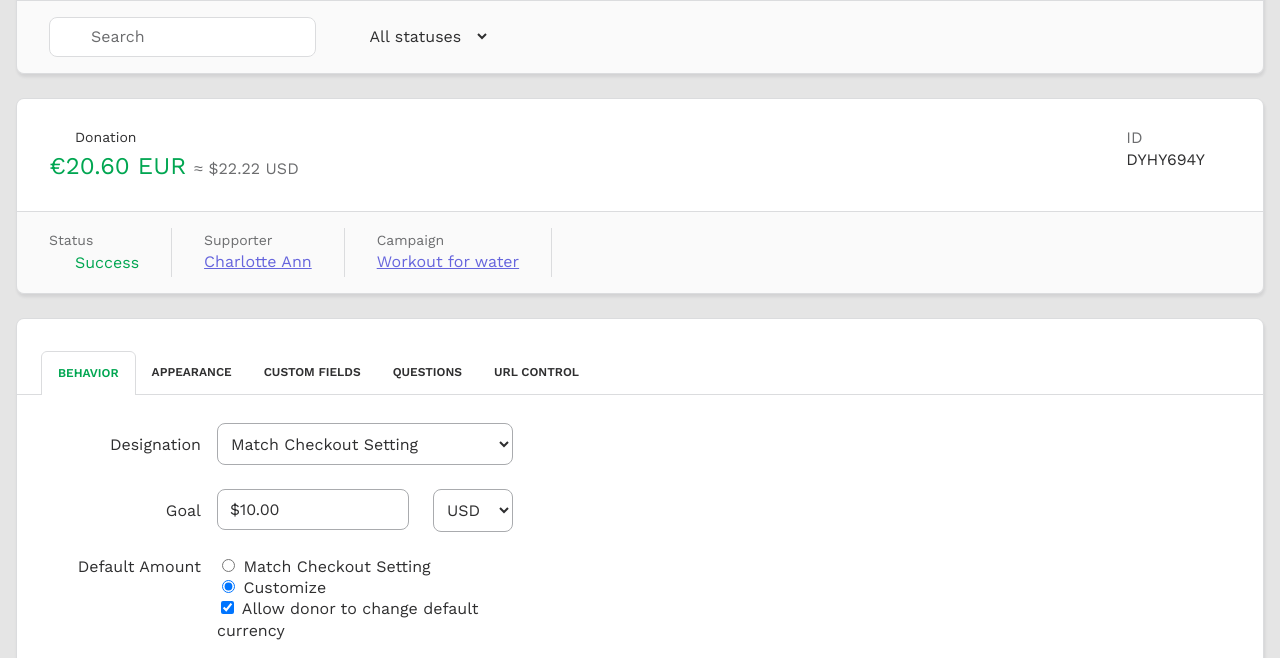
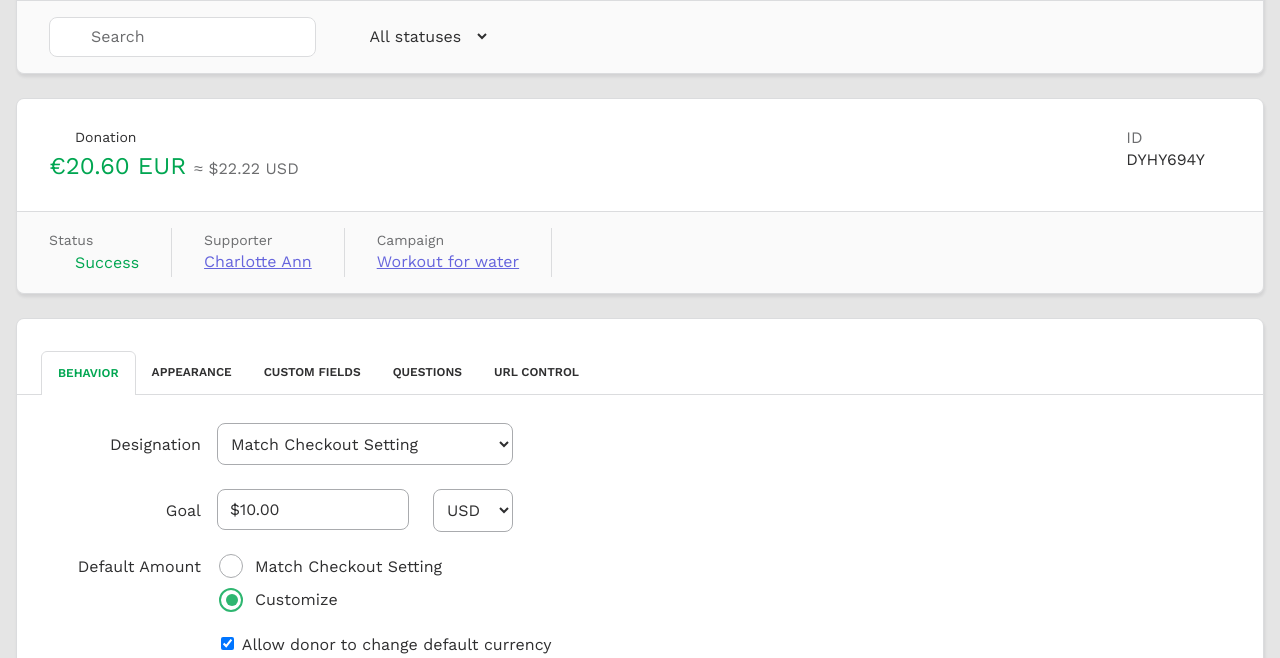
Before and after one commit to Zerlingo/fundraiseup-test, a website: page index.html in a window 1280 px wide. Shown: the part 142-800 px from the top of the page. Drawn offline with nearby package versions, Linux system fonts and the light colour scheme; files that its build step writes are made by us from their sources.

Commit message:
chore: add custom radiobutton stylization

```diff
--- a/assets/stylesheet/form-grid.scss
+++ b/assets/stylesheet/form-grid.scss
@@ -24,5 +24,9 @@
       display: flex;
       flex-direction: column;
     }
+
+    &--no-max-w {
+      max-width: none;
+    }
   }
 }
--- a/assets/stylesheet/forms.scss
+++ b/assets/stylesheet/forms.scss
@@ -74,6 +74,49 @@
     }
   }
 
+  &__radio {
+    display: none;
+
+    &:checked + .form-control__radio-label {
+
+      &::before {
+        border: 2px solid $color-bg-cta;
+      }
+
+      &::after {
+        position: absolute;
+        display: block;
+        top: 50%;
+        left: 0;
+        content: '';
+        width: 1.2rem;
+        height: 1.2rem;
+        transform: translate(0.7rem, -50%);
+        border-radius: 50%;
+        background: $color-bg-cta;
+      }
+    }
+  }
+
+  &__radio-label {
+    position: relative;
+    padding-left: 3.6rem;
+
+    &::before {
+      position: absolute;
+      display: block;
+      top: 50%;
+      left: 0;
+      content: '';
+      width: 2.4rem;
+      height: 2.4rem;
+      transform: translateY(-50%);
+      border: 1px solid $color-dark-border;
+      border-radius: 50%;
+      background: $color-white;
+    }
+  }
+
   &__range {
     width: 21.8rem;
   }
@@ -82,3 +125,22 @@
     margin-left: 1.2rem;
   }
 }
+
+.radio-group {
+  margin-bottom: 2.4rem;
+  padding: 0;
+  border: 0;
+
+  &__item {
+    display: block;
+    margin-bottom: 1.2rem;
+
+    &:last-child {
+      margin-bottom: 0;
+    }
+  }
+}
+
+.legend {
+  display: none;
+}
--- a/index.html
+++ b/index.html
@@ -145,18 +145,39 @@
                     <div class="form-grid__label form-grid__label--multiple">
                       Default Amount
                     </div>
-                    <div class="form-grid__content form-grid__content--multiple">
-                      <div class="form-control">
-                        <input id="MatchCheckoutSetting" type="radio" name="CheckoutSetting">
-                        <label for="MatchCheckoutSetting">Match Checkout Setting</label>
-                      </div>
-                      <div class="form-control">
-                        <input id="Customize" type="radio" name="CheckoutSetting" checked>
-                        <label for="Customize">Customize</label>
-                      </div>
-                      <div class="form-control">
-                        <input id="allowChange" type="checkbox" checked>
-                        <label for="allowChange">Allow donor to change default currency</label>
+                    <div class="form-grid__content form-grid__content--multiple form-grid__content--no-max-w">
+                      <fieldset class="radio-group">
+                        <legend class="legend">Checkout Setting</legend>
+                        <div class="radio-group__item form-control">
+                          <input class="form-control__radio"
+                                 id="MatchCheckoutSetting"
+                                 type="radio"
+                                 name="CheckoutSetting">
+                          <label class="form-control__radio-label" for="MatchCheckoutSetting">
+                            Match Checkout Setting
+                          </label>
+                        </div>
+                        <div class="radio-group__item form-control">
+                          <input class="form-control__radio"
+                                 id="Customize"
+                                 type="radio"
+                                 name="CheckoutSetting"
+                                 checked>
+                          <label class="form-control__radio-label" for="Customize">
+                            Customize
+                          </label>
+                        </div>
+                      </fieldset>
+
+                      <div class="form-grid__content-item form-control">
+                        <input class="form-control__checkbox"
+                               id="allowChange"
+                               type="checkbox"
+                               checked>
+                        <label class="form-control__checkbox-label"
+                               for="allowChange">
+                          Allow donor to change default currency
+                        </label>
                       </div>
                     </div>
 
```
